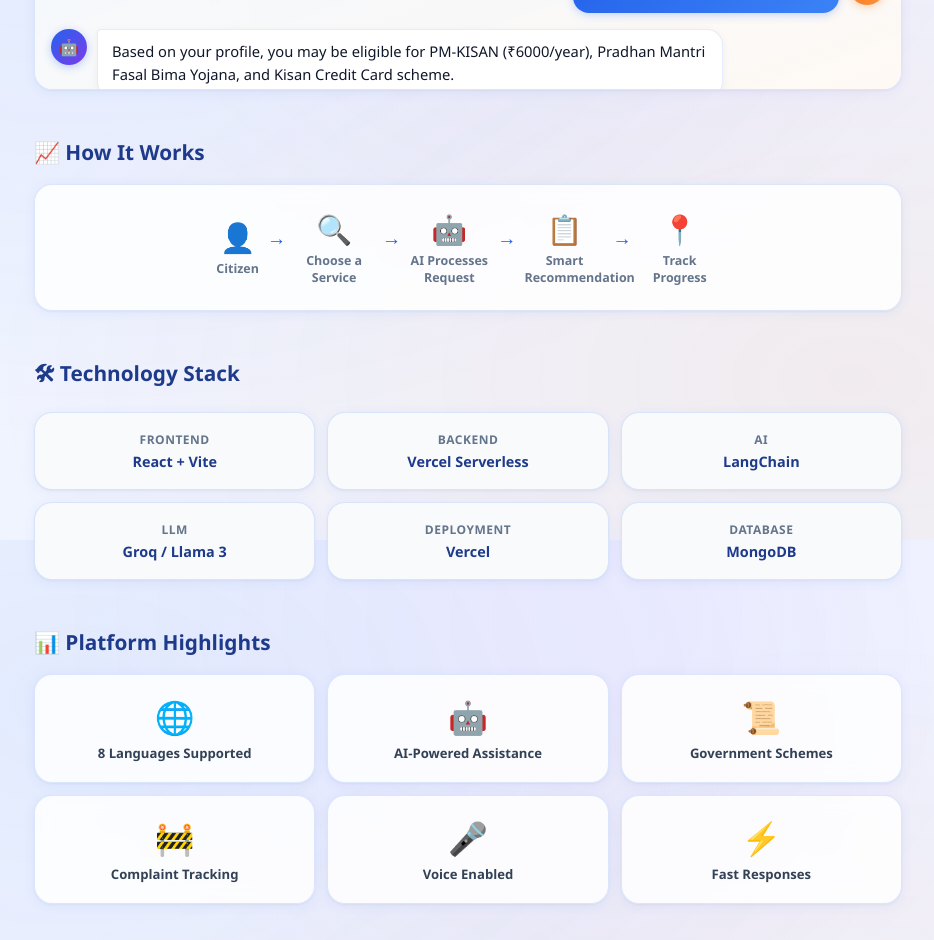
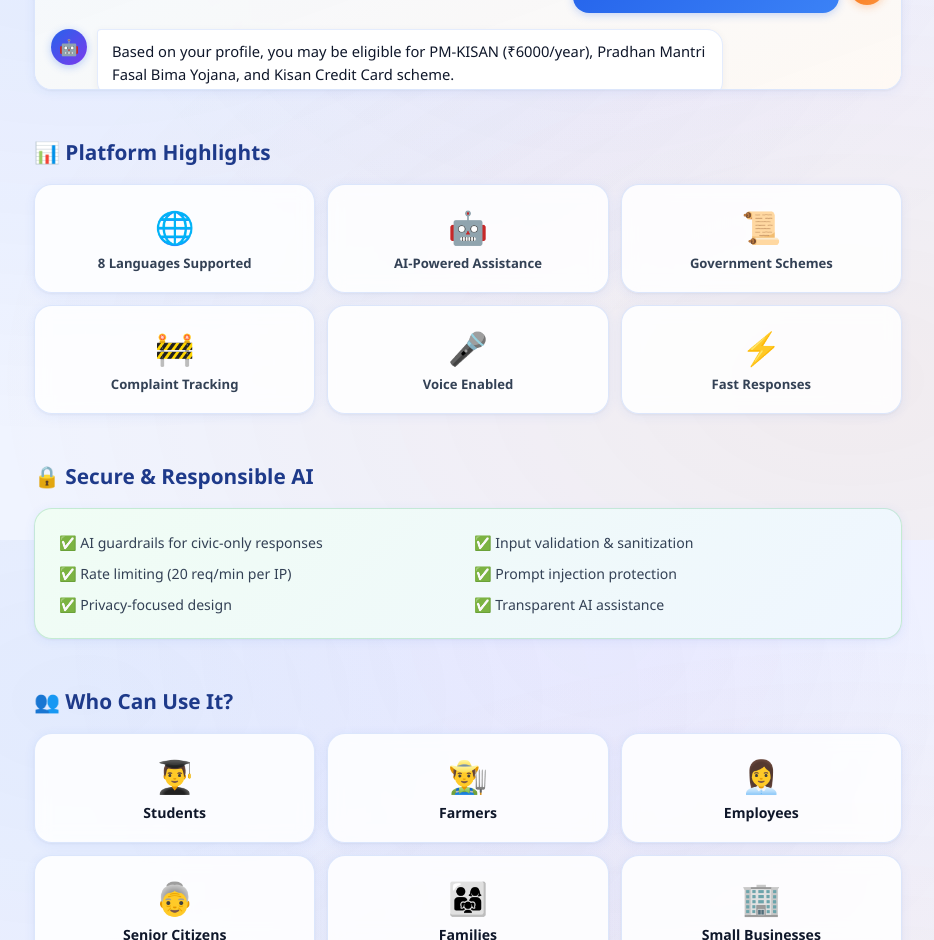
Before and after one commit to Samyuktha13-eng/BharathSarathi-Ai, a React (Vite) app in the folder client/: page / in a window 1280 px wide. Shown: the part 1860-2800 px from the top of the page, without its empty margins (172-1106 px from the left). Built offline with nearby package versions, Linux system fonts and the light colour scheme.

Commit message:
remove How It Works and Technology Stack sections from landing page

```diff
--- a/client/src/pages/LandingPage.jsx
+++ b/client/src/pages/LandingPage.jsx
@@ -18,15 +18,6 @@ const features = [
     icon: '🌍', color: '#f5f3ff', iconColor: '#7c3aed', title: 'Multilingual & Voice',
     points: ['8 Indian languages', 'Speech-to-text input', 'Localized AI responses', 'Inclusive and accessible'],
   },
-]
-
-const stack = [
-  { label: 'Frontend', value: 'React + Vite' },
-  { label: 'Backend', value: 'Vercel Serverless' },
-  { label: 'AI', value: 'LangChain' },
-  { label: 'LLM', value: 'Groq / Llama 3' },
-  { label: 'Deployment', value: 'Vercel' },
-  { label: 'Database', value: 'MongoDB' },
 ]
 
 const stats = [
@@ -52,14 +43,6 @@ const demoMessages = [
   { role: 'ai', text: 'Upload your identity proof, address proof, and visit the Passport Seva portal at passportindia.gov.in to book an appointment.' },
   { role: 'user', text: 'Recommend schemes for farmers.' },
   { role: 'ai', text: 'Based on your profile, you may be eligible for PM-KISAN (₹6000/year), Pradhan Mantri Fasal Bima Yojana, and Kisan Credit Card scheme.' },
-]
-
-const steps = [
-  { icon: '👤', label: 'Citizen' },
-  { icon: '🔍', label: 'Choose a Service' },
-  { icon: '🤖', label: 'AI Processes Request' },
-  { icon: '📋', label: 'Smart Recommendation' },
-  { icon: '📍', label: 'Track Progress' },
 ]
 
 export default function LandingPage() {
@@ -154,37 +137,6 @@ export default function LandingPage() {
                 </div>
               )}
             </div>
-          </div>
-        </section>
-
-        {/* ── How It Works ── */}
-        <section style={styles.section}>
-          <h2 style={styles.sectionTitle}>📈 How It Works</h2>
-          <div className="card">
-            <div style={{ display: 'flex', alignItems: 'center', justifyContent: 'center', flexWrap: 'wrap', gap: 8 }}>
-              {steps.map((s, i) => (
-                <div key={s.label} style={{ display: 'flex', alignItems: 'center', gap: 8 }}>
-                  <div style={{ textAlign: 'center' }}>
-                    <div style={{ fontSize: '1.8rem', marginBottom: 4 }}>{s.icon}</div>
-                    <div style={{ fontSize: '0.78rem', fontWeight: 600, color: '#64748b', maxWidth: 80, textAlign: 'center' }}>{s.label}</div>
-                  </div>
-                  {i < steps.length - 1 && <span style={{ color: '#2563eb', fontWeight: 700, fontSize: '1.2rem', marginBottom: 20 }}>→</span>}
-                </div>
-              ))}
-            </div>
-          </div>
-        </section>
-
-        {/* ── Tech Stack ── */}
-        <section style={styles.section}>
-          <h2 style={styles.sectionTitle}>🛠 Technology Stack</h2>
-          <div style={{ display: 'grid', gridTemplateColumns: 'repeat(3, 1fr)', gap: 12 }}>
-            {stack.map((s) => (
-              <div key={s.label} className="card" style={{ textAlign: 'center', padding: '18px 12px', marginBottom: 0, background: '#f8fafc' }}>
-                <div style={{ fontSize: '0.75rem', color: '#64748b', fontWeight: 600, marginBottom: 4, textTransform: 'uppercase', letterSpacing: '0.5px' }}>{s.label}</div>
-                <div style={{ fontWeight: 700, fontSize: '0.9rem', color: '#1e3a8a' }}>{s.value}</div>
-              </div>
-            ))}
           </div>
         </section>
 
```
